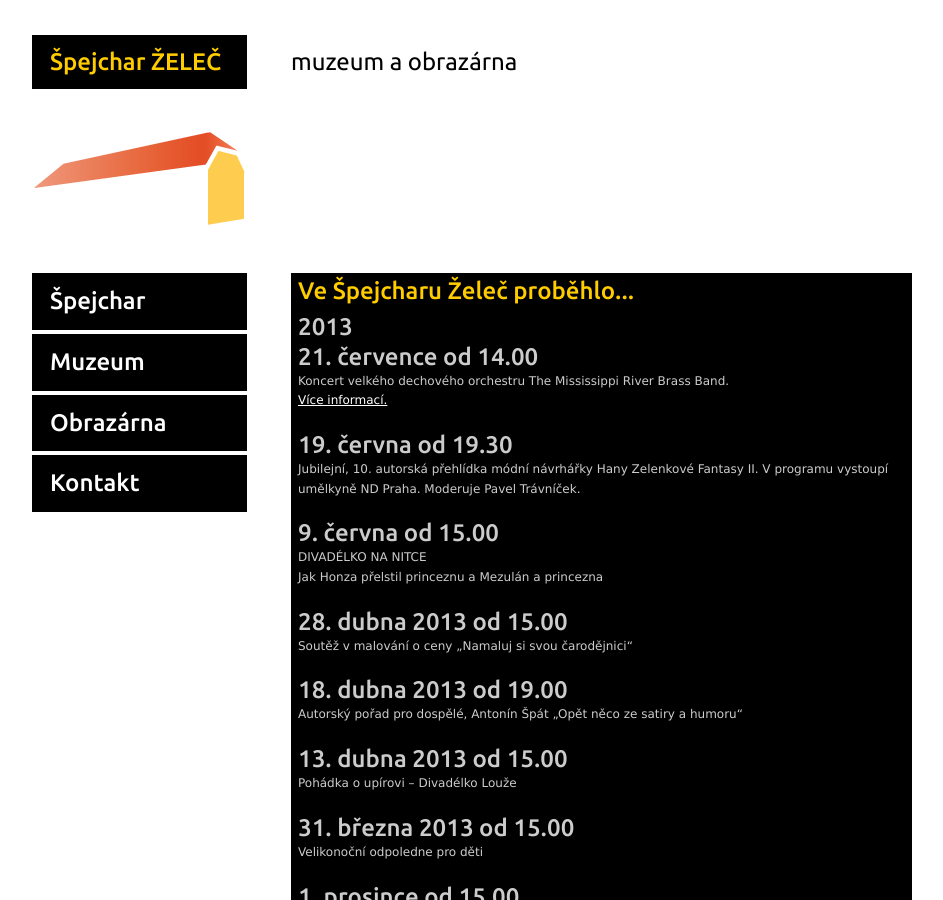
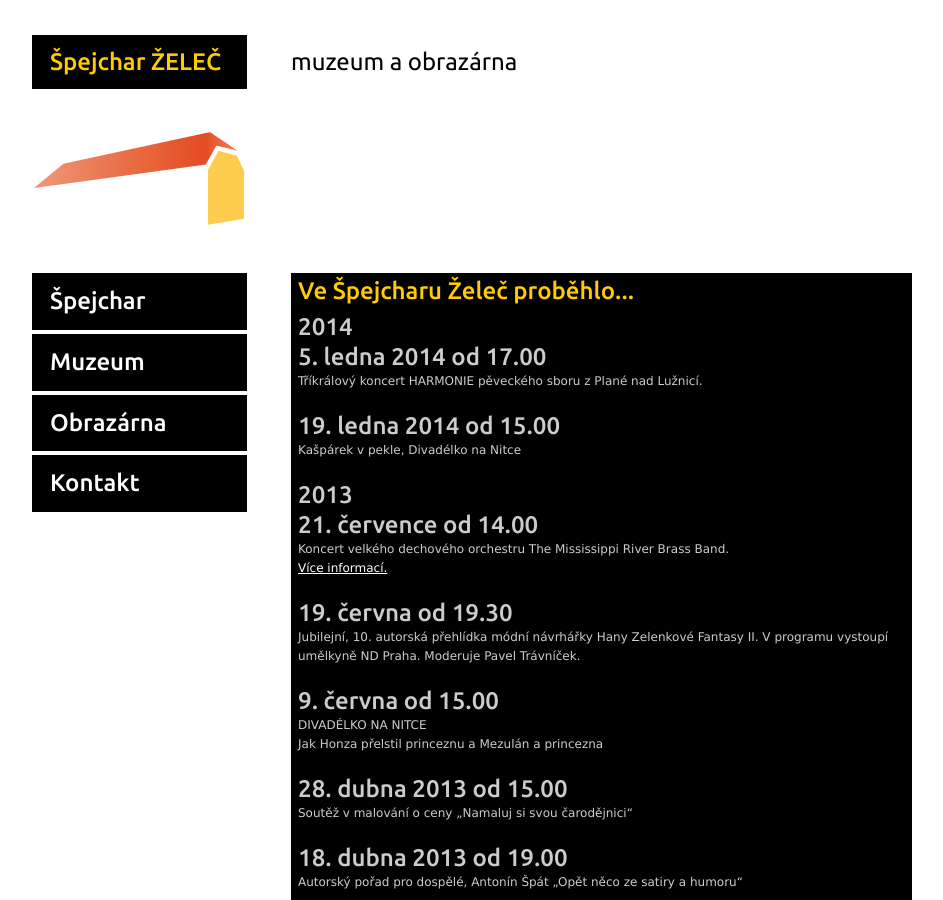
Before and after one commit to spejcharzelec/spejcharzelec.github.com, a Jekyll site: the page built from _posts/2011-12-24-archiv-akci.html, in a window 1280 px wide and 900 px high. Shown: the whole window, without its empty margins (168-1111 px from the left). Built offline with Jekyll 4.4.1, drawn with Linux system fonts in a browser that asks for light colours.

Commit message:
Update 2011-12-24-archiv-akci.html

```diff
--- a/_posts/2011-12-24-archiv-akci.html
+++ b/_posts/2011-12-24-archiv-akci.html
@@ -4,6 +4,15 @@ layout: vystava
 published: true
 category: akce
 ---
+
+<h2>2014</h2>
+
+<h2>5. ledna 2014 od 17.00</h2>
+Tříkrálový koncert HARMONIE pěveckého sboru z Plané nad Lužnicí.<br /><br />
+
+<h2>19. ledna 2014 od 15.00</h2>
+Kašpárek v pekle, Divadélko na Nitce<br /><br />
+
 <h2>2013</h2>
 
 <h2>21. července od 14.00</h2>
```
